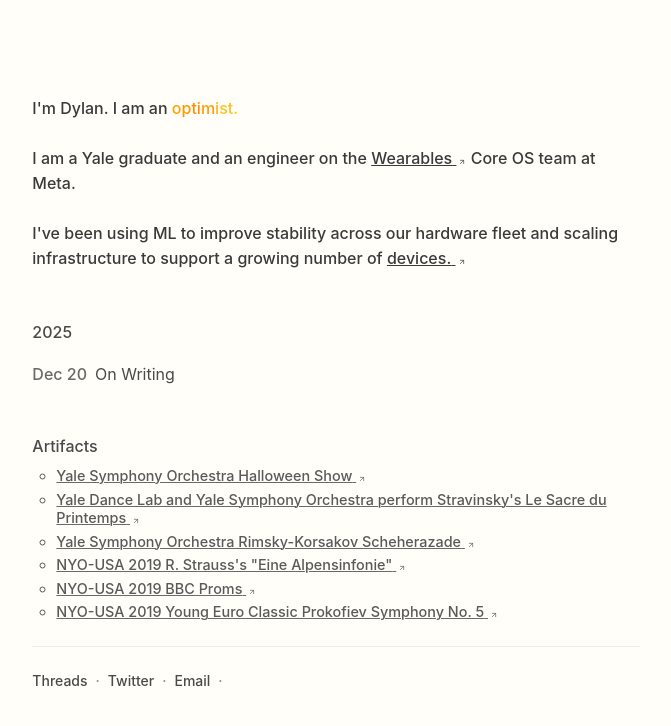
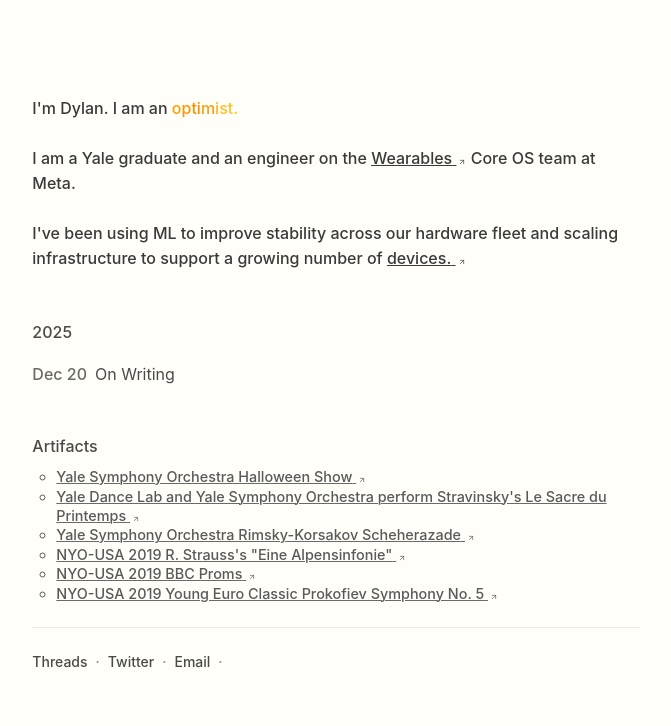
Before and after one commit to dylanfernandezdelara/dylanfdl_website, a Next.js app: page /about in a window 1280 px wide. Shown: the top 726 px of the page, without its empty margins (304-975 px from the left). Built offline with nearby package versions, Linux system fonts and the light colour scheme; no server answers.

Commit message:
Adjust artifacts spacing without altering link display

```diff
--- a/app/about/page.tsx
+++ b/app/about/page.tsx
@@ -46,7 +46,7 @@
         </SectionHeading>
 
         <ul className="mb-6 list-[circle] pl-6 text-[0.9rem] text-gray">
-          <li className="my-[0.3rem] leading-[1.3] text-fg3">
+          <li className="py-1 leading-[1.45] text-fg3 min-[481px]:py-0 min-[481px]:leading-[1.35]">
             <ExternalLink
               href="https://youtu.be/WlSkFFIchMw?si=mGwrEpNj6yfEMmcc"
               thinGreyUnderline
@@ -56,7 +56,7 @@
               Yale Symphony Orchestra Halloween Show
             </ExternalLink>
           </li>
-          <li className="my-[0.3rem] leading-[1.3] text-fg3">
+          <li className="py-1 leading-[1.45] text-fg3 min-[481px]:py-0 min-[481px]:leading-[1.35]">
             <ExternalLink
               href="https://youtu.be/mUGqOE6hAUA?si=QF2wAeMQhvD56yHK"
               thinGreyUnderline
@@ -66,7 +66,7 @@
               Yale Dance Lab and Yale Symphony Orchestra perform Stravinsky's Le Sacre du Printemps
             </ExternalLink>
           </li>
-          <li className="my-[0.3rem] leading-[1.3] text-fg3">
+          <li className="py-1 leading-[1.45] text-fg3 min-[481px]:py-0 min-[481px]:leading-[1.35]">
             <ExternalLink
               href="https://youtu.be/7DqunJ6kFoU?si=am_9A10YKeiwEUR7&t=6"
               thinGreyUnderline
@@ -76,7 +76,7 @@
               Yale Symphony Orchestra Rimsky-Korsakov Scheherazade
             </ExternalLink>
           </li>
-          <li className="my-[0.3rem] leading-[1.3] text-fg3">
+          <li className="py-1 leading-[1.45] text-fg3 min-[481px]:py-0 min-[481px]:leading-[1.35]">
             <ExternalLink
               href="https://youtu.be/4rajIRu84Bk?si=_w1r3Vu2SEllKNsH"
               thinGreyUnderline
@@ -86,7 +86,7 @@
               NYO-USA 2019 R. Strauss's "Eine Alpensinfonie"
             </ExternalLink>
           </li>
-          <li className="my-[0.3rem] leading-[1.3] text-fg3">
+          <li className="py-1 leading-[1.45] text-fg3 min-[481px]:py-0 min-[481px]:leading-[1.35]">
             <ExternalLink
               href="https://youtu.be/VrcXomyo1yI?si=yQnD_OzlZ8pKsPWH"
               thinGreyUnderline
@@ -96,7 +96,7 @@
               NYO-USA 2019 BBC Proms
             </ExternalLink>
           </li>
-          <li className="my-[0.3rem] leading-[1.3] text-fg3">
+          <li className="py-1 leading-[1.45] text-fg3 min-[481px]:py-0 min-[481px]:leading-[1.35]">
             <ExternalLink
               href="https://youtu.be/rpyJp9MEnAE?si=yqsxIOrXO_ptMv8j&t=23"
               thinGreyUnderline
```
